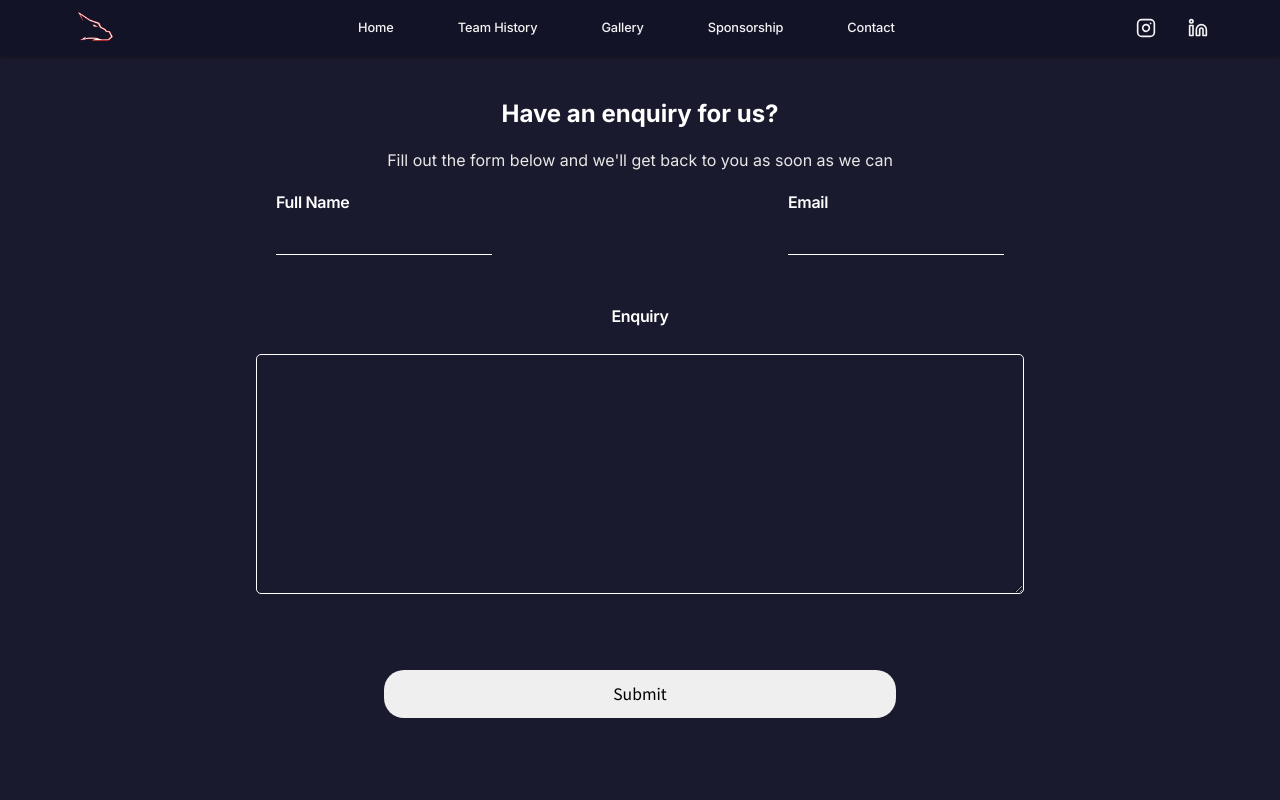
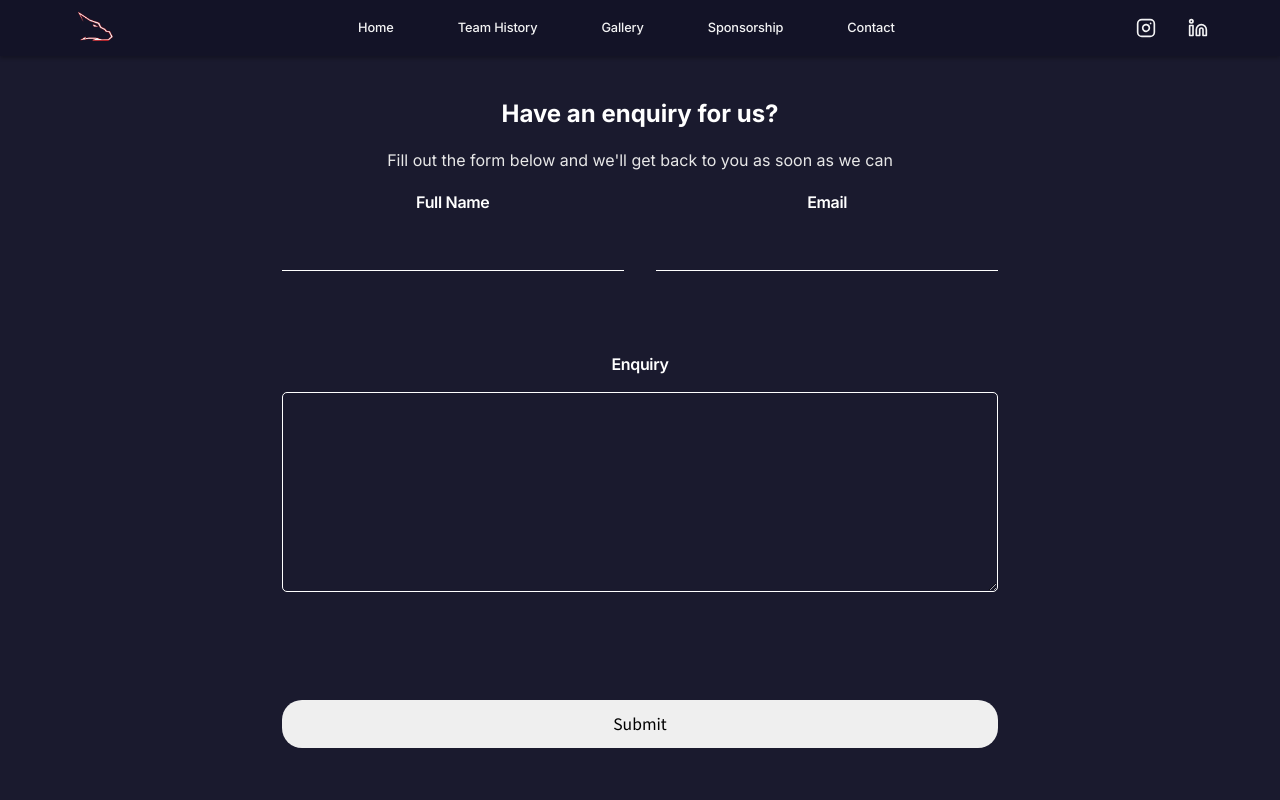
Before and after one commit to Callumacourt/racing_website, a React (Vite) app: page /contact in a window 1280 px wide. Shown: the top 800 px of the page. Built offline with nearby package versions, Linux system fonts and the light colour scheme.

Commit message:
feat: update form styling for responsiveness

```diff
--- a/src/components/Contact/ContactForm.module.css
+++ b/src/components/Contact/ContactForm.module.css
@@ -5,54 +5,77 @@
     text-align: center;
 }
 
+.contactForm span {
+    display: flex;
+    flex-direction: column;
+    gap: 2rem;
+}
+
+.contactForm input, .contactForm textarea  {
+    width: 80%;
+}
+
+.contactForm button {
+    width: 82.5%;
+    align-self: center;
+}
+
 .inputWrapper, .textAreaWrapper {
     display: flex;
     flex-direction: column;
-    margin-bottom: 1.618rem;
+    margin-bottom: 2rem;
     align-items: center;
 }
 
-.inputWrapper label {
+.inputWrapper label, .textAreaWrapper label {
     align-self: flex-start;
+    margin-bottom: 1rem;
 }
 
 .contactForm textarea {
-    border-radius: 5px;
+    width: 80%;
     height: 15vh;
-    width: 90%;
     padding: 1vh 2vw;
-    margin-top: 1.618rem;
     font-family: 'Inter', sans-serif;
     background-color: transparent;
     color: white;
     border: 1px solid white;
+    border-radius: 5px;
+    max-height: 200px;
 }
 
 .textAreaWrapper {
-    margin-bottom: 0px;
+    margin-bottom: 2rem;
 }
 
 @media (min-width: 769px) {
     .contactForm {
         align-items: center;
         display: grid;
-        grid-template-columns: 1fr 1fr;
+        grid-template-columns:auto auto;
+    }
+
+    .contactForm span {
+        flex-direction: row;
+        grid-column: 1/3;
+        width: 100%;
     }
 
     .contactForm button {
-        width: 50%;
+        width: 70%;
     }
 
-    .contactForm textarea {
-        width: 75%;
-    }
-
-    .inputWrapper, .textAreaWrapper {
-        margin-bottom: 0px;
+    .contactForm textarea, .contactForm span {
+        width: 70%;
     }
 
     .inputWrapper {
-        align-items: start;
+        width: 90%;
+    }
+
+    .contactForm input {
+        width: 100%;
+        text-align: center;
     }
 
     .textAreaWrapper {
--- a/src/components/Contact/ContactForm.tsx
+++ b/src/components/Contact/ContactForm.tsx
@@ -67,6 +67,7 @@ function ContactForm () {
     return (
         <>
         <form className = {styles.contactForm} onSubmit={handleSubmit} noValidate>
+            <span>
             <div className={styles.inputWrapper}>
             <FormInput
                     name={'fullName'}
@@ -92,6 +93,7 @@ function ContactForm () {
                     required={true}
                 />
             </div>
+            </span>
 
             <input
             type="text"
--- a/src/components/Sponsorship/SponsorForm.module.css
+++ b/src/components/Sponsorship/SponsorForm.module.css
@@ -3,6 +3,8 @@
     margin-top: 3vh;
     position: relative;
     align-items: center;
+    padding: 40px;
+    max-width: 750px;
     justify-items: center;
 }
 
@@ -29,7 +31,10 @@
     display: flex;
     flex-direction: column;
     margin-bottom: 1.618rem;
-    width: 70%;
+    width: 80%;
+    max-width: 400px;
+    min-width: 200px;
+    padding: 12px 16px;
 }
 
 .inputWrapper input {
--- a/src/components/Sponsorship/SponsorForm.tsx
+++ b/src/components/Sponsorship/SponsorForm.tsx
@@ -107,7 +107,7 @@ function SponsorForm() {
             <div className={styles.inputWrapper}>
                 <FormInput
                     name="contactNumber"
-                    label="Contact Number"
+                    label="Telephone"
                     type="tel"
                     value={formDetails.contactNumber}
                     onChange={handleFormChange}
--- a/src/components/Sponsorship/Sponsorship.module.css
+++ b/src/components/Sponsorship/Sponsorship.module.css
@@ -57,7 +57,6 @@
     height: 100%;
     object-fit: cover;
     object-position: center;
-    border-radius: 8px;
 }
 
 /* === Content sections === */
@@ -294,7 +293,7 @@
     border-radius: 20px;
     width: 50%;
     padding: 4vh 4vw;
-    margin-bottom: 10vh;
+    margin-bottom: 5%;
   }
 
   .tierSection h2 {
@@ -349,6 +348,7 @@
     background-color: #2e2e4d;
     padding: 6vh 5vw;
     display: grid;
+    align-items: end;
     grid-template-columns: 1fr 1fr;
     grid-template-rows: auto;
     width: 70%;
```
